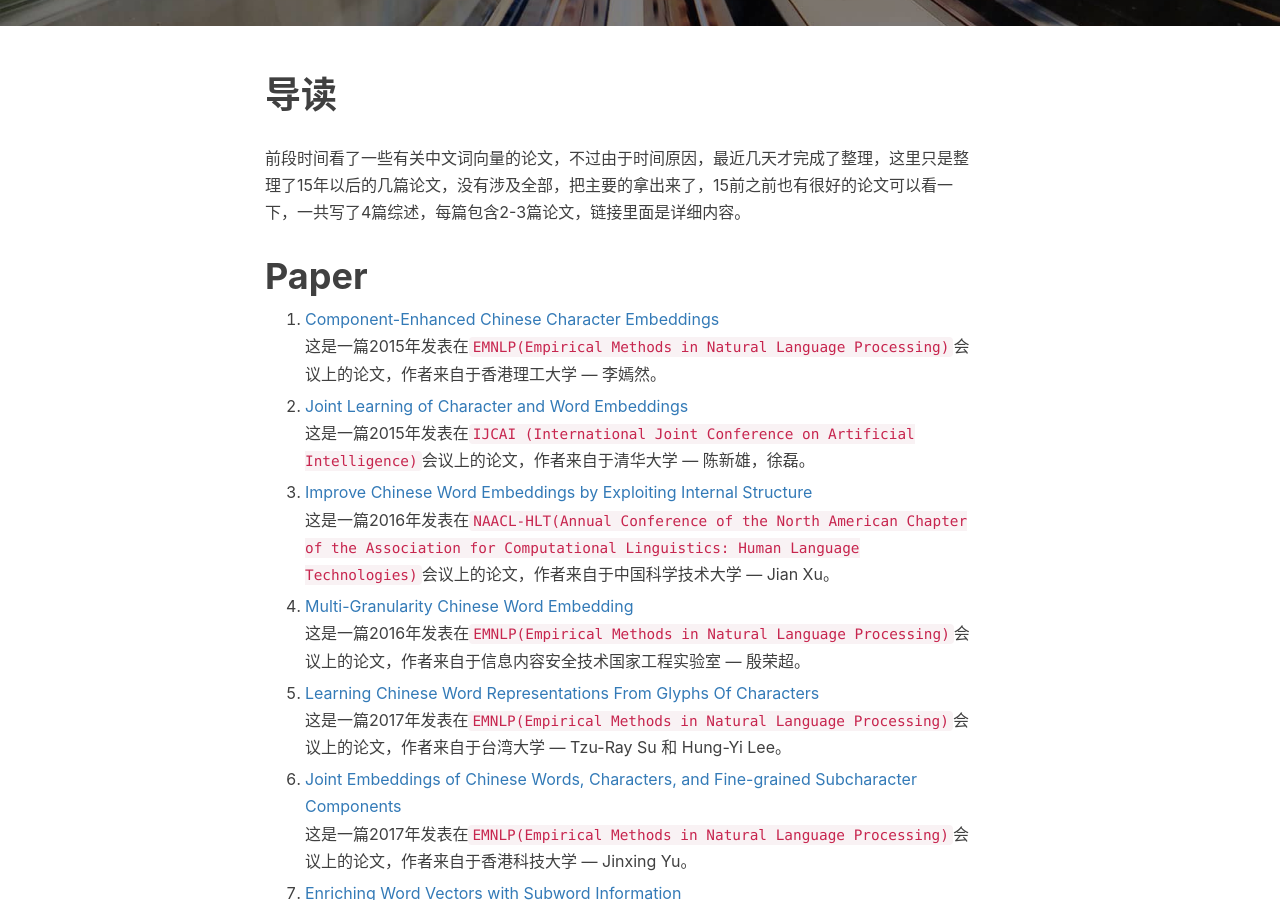
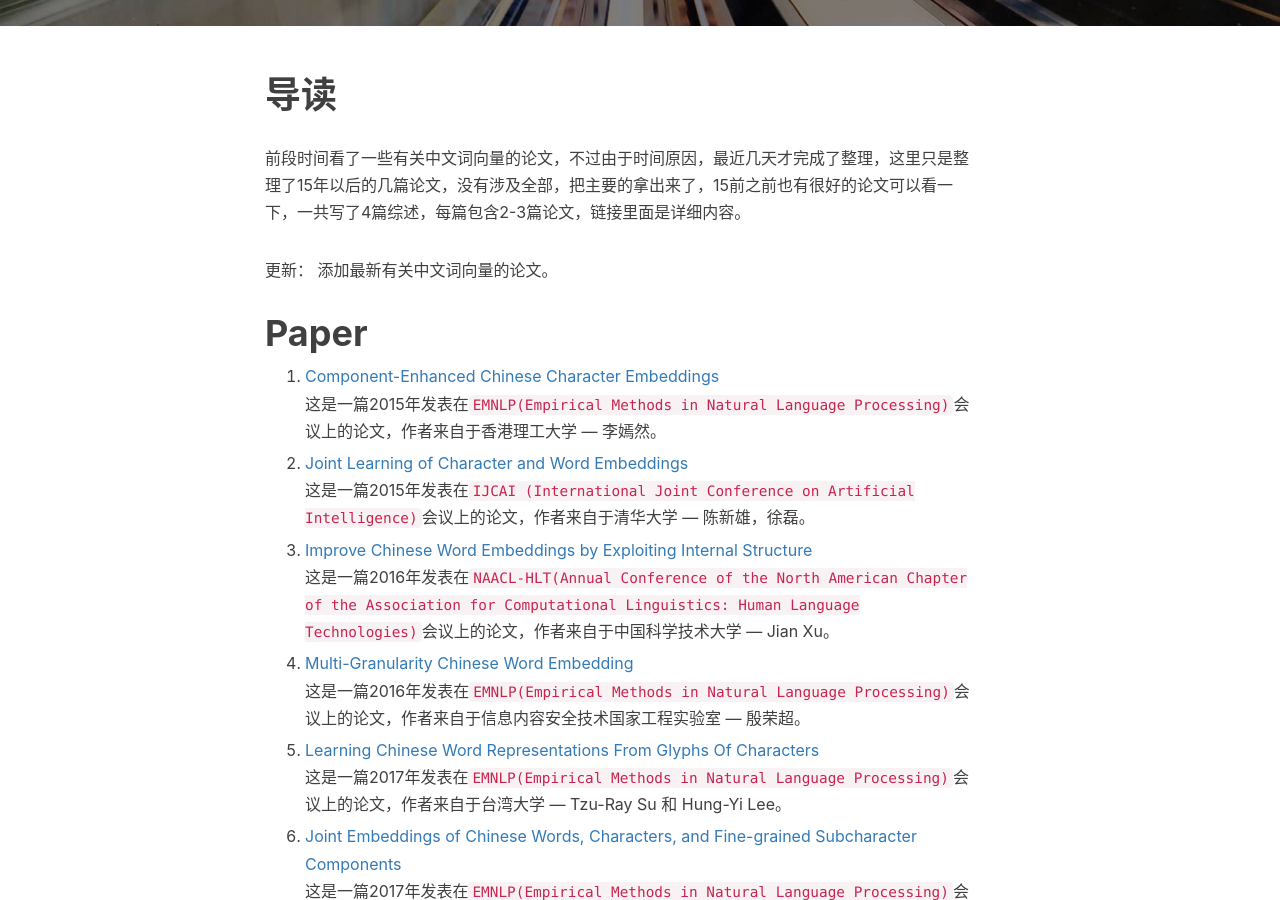
Before and after one commit to bamtercelboo/bamtercelboo.github.io, a Jekyll site: the page built from _posts/2018-08-16-chinese_embedding_paper_finished.md, in a window 1280 px wide and 900 px high, scrolled down 431 px. Built offline with Jekyll 4.4.1, drawn with Linux system fonts in a browser that asks for light colours; nearby versions of some CDN libraries; comment, search, counter and statistics services are not loaded.

Commit message:
update chinese word embedding

```diff
--- a/_posts/2018-08-16-chinese_embedding_paper_finished.md
+++ b/_posts/2018-08-16-chinese_embedding_paper_finished.md
@@ -14,6 +14,7 @@ tags:
 #  导读  #
 前段时间看了一些有关中文词向量的论文，不过由于时间原因，最近几天才完成了整理，这里只是整理了15年以后的几篇论文，没有涉及全部，把主要的拿出来了，15前之前也有很好的论文可以看一下，一共写了4篇综述，每篇包含2-3篇论文，链接里面是详细内容。
 
+更新： 添加最新有关中文词向量的论文。
 
 # Paper #
 
```
